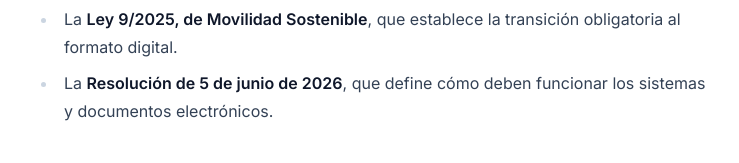
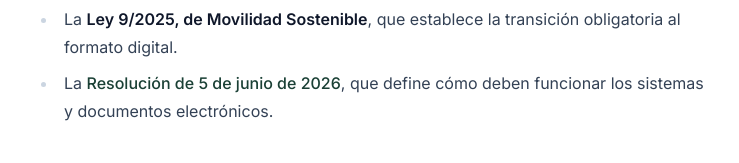
Before and after one commit to GaunaSoftware/gauna-landing, an Astro site: page /blog/que-es-deca-transporte in a window 1280 px wide. Shown: the part 1587-1750 px from the top of the page, without its empty margins (268-1007 px from the left). Built offline with nearby package versions, Linux system fonts and the light colour scheme; Astro itself is replaced by a stand-in of ours.

Commit message:
seo: enlazar el resumen del DeCA con el análisis de la resolución

```diff
--- a/src/content/blog/que-es-deca-transporte.md
+++ b/src/content/blog/que-es-deca-transporte.md
@@ -30,7 +30,7 @@
 
 - La **Orden FOM/2861/2012**, que regula el documento de control en el transporte público de mercancías por carretera.
 - La **Ley 9/2025, de Movilidad Sostenible**, que establece la transición obligatoria al formato digital.
-- La **Resolución de 5 de junio de 2026**, que define cómo deben funcionar los sistemas y documentos electrónicos.
+- La **[Resolución de 5 de junio de 2026](/blog/resolucion-deca-5-junio-2026/)**, que define cómo deben funcionar los sistemas y documentos electrónicos.
 
 ## ¿A quién afecta?
 
```
